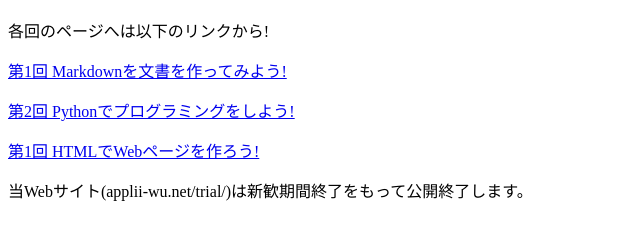
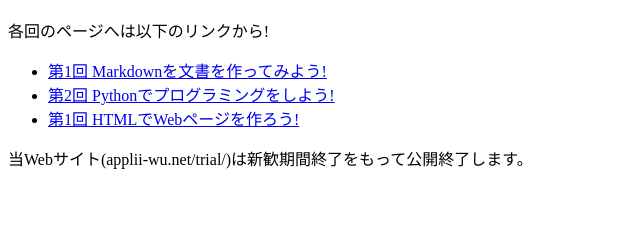
Before and after one commit to AppLii/applii-welcom-event, a plain HTML site: page index.html in a window 1280 px wide. Shown: the part 57-296 px from the top of the page, without its empty margins (0-640 px from the left). Drawn offline with Linux system fonts and the light colour scheme.

Commit message:
change: リンクを箇条書きにしました。

```diff
--- a/index.html
+++ b/index.html
@@ -7,9 +7,11 @@
     <body>
     <h1>AppLii活動体験会</h1>
     <p>各回のページへは以下のリンクから!</p>
-    <p><a href="./1-markdown">第1回 Markdownを文書を作ってみよう!</a></p>
-    <p><a href="./2-python">第2回 Pythonでプログラミングをしよう!</a></p>
-    <p><a href="./3-webpage">第1回 HTMLでWebページを作ろう!</a></p>
+    <ul>
+        <li><a href="./1-markdown">第1回 Markdownを文書を作ってみよう!</a></li>
+        <li><a href="./2-python">第2回 Pythonでプログラミングをしよう!</a></li>
+        <li><a href="./3-webpage">第1回 HTMLでWebページを作ろう!</a></li>
+    </ul>
     <p>当Webサイト(applii-wu.net/trial/)は新歓期間終了をもって公開終了します。</p>
     </body>
 </html>
```
